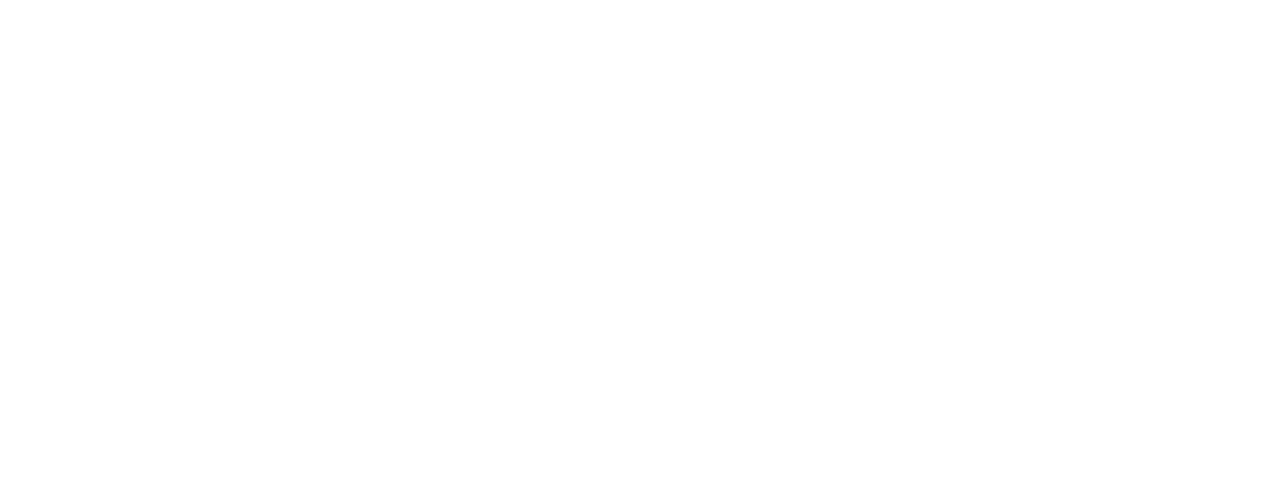
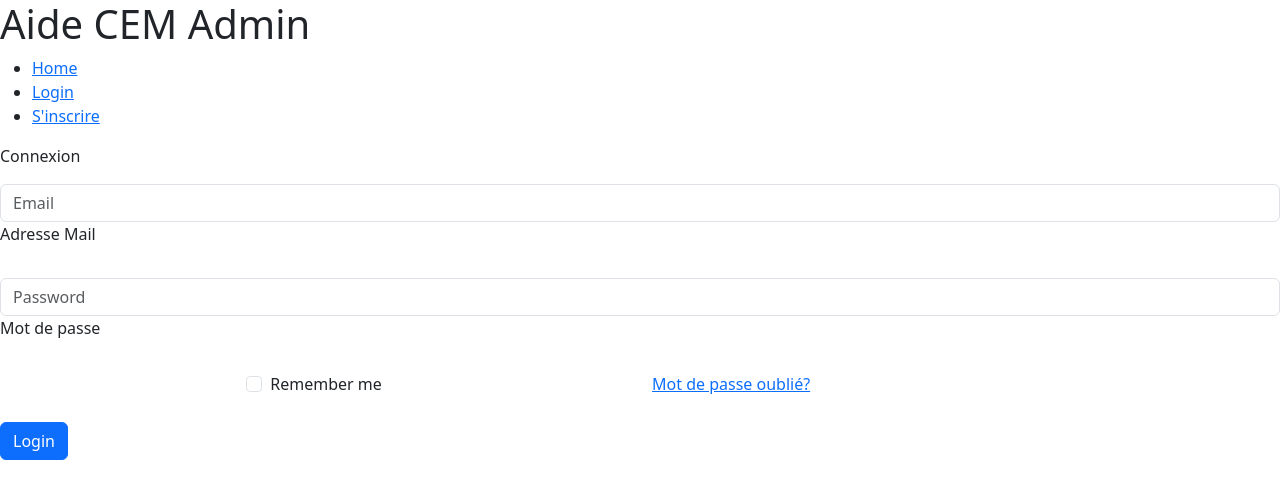
Before and after one commit to Zandary/aide_cem_admin_front, a React (Create React App) app: page /login in a window 1280 px wide. Before the commit this address had no page. Shown: the top 498 px of the page. Built offline with nearby package versions, Linux system fonts and the light colour scheme.

Commit message:
Mande le signup sy login, mila retout user

```diff
--- a/package.json
+++ b/package.json
@@ -7,6 +7,8 @@
     "@testing-library/react": "^13.4.0",
     "@testing-library/user-event": "^13.5.0",
     "axios": "^1.4.0",
+    "bootstrap": "^5.3.1",
+    "firebase": "^10.3.1",
     "react": "^18.2.0",
     "react-dom": "^18.2.0",
     "react-router": "^6.14.2",
--- a/src/App.js
+++ b/src/App.js
@@ -1,20 +1,38 @@
 import './App.css';
-import { BrowserRouter as Router, Routes ,Route } from 'react-router-dom';
-import RegistrationPage from './components/RegistrationPage';
-import Login from './components/Login';
-import Welcome from './components/Welcome';
+import React from 'react';
+import { BrowserRouter as Router, Route, Routes } from 'react-router-dom';
+
+// Import your route components
+import Home from './pages/Home';
+import Login from './pages/Login';
+import SignUp from './pages/SignUp';
+import NotFound from './pages/NotFound';
 
 function App() {
-  return (
-    <Router>
-      <div className="App">
-        <Routes>
-          <Route path='/' element={<Login />} />
-          <Route path='/register' element={<RegistrationPage />} />
-          <Route path='/welcome' element={<Welcome />} />
-        </Routes>
-      </div>
-    </Router>
+  return (<Router>
+    <div>
+      <h1>Aide CEM Admin</h1>
+      {/* Navigation Links */}
+      <nav>
+        <ul>
+          <li><a href="/">Home</a></li>
+          <li><a href="/login">Login</a></li>
+          <li><a href="/signup">S'inscrire</a></li>
+        </ul>
+      </nav>
+
+      {/* Define Routes */}
+      <Routes>
+        <Route path="/" element={<Home />} />
+        <Route path="/login" element={<Login />} />
+        <Route path="/signup" element={<SignUp />} />
+
+        {/* Handle 404 or unknown routes */}
+        <Route path="*" element={<NotFound />} />
+      </Routes>
+    </div>
+  </Router>
+
   );
 }
 
--- a/src/components/Login.jsx
+++ /dev/null
@@ -1,27 +0,0 @@
-import React from "react";
-import { Link } from "react-router-dom";
-import LoginForm from "./LoginForm";
-
-const Login = () => {
-  const handleLogin = (uniqueId, password) => {
-    // Here, you can implement your authentication logic.
-    // You may call an API to validate the user credentials.
-    console.log("Unique ID:", uniqueId);
-    console.log("Mot de passe:", password);
-    // For simplicity, we're just logging the input values.
-  };
-
-  return (
-    <div>
-      <h2>Login Page</h2>
-      <LoginForm onLogin={handleLogin} />
-      {/* Link to the registration page */}
-      <p>
-        Vous n'avez pas de compte?{" "}
-        <Link to="/register">Enregistrez-vous ici</Link>
-      </p>
-    </div>
-  );
-};
-
-export default Login;
--- a/src/components/LoginForm.jsx
+++ /dev/null
@@ -1,51 +0,0 @@
-// LoginForm.js
-import React, { useState } from "react";
-import axios from "axios";
-import { useNavigate } from "react-router-dom";
-
-const LoginForm = ({ onLogin }) => {
-  const [uniqueId, setUniqueId] = useState("");
-  const [password, setPassword] = useState("");
-  const navigate = useNavigate();
-
-  const handleLogin = (e) => {
-    e.preventDefault();
-
-    // Make a POST request to the backend server for login
-    axios
-      .post("http://localhost:5000/login", {
-        uniqueId: uniqueId,
-        password: password,
-      })
-      .then((response) => {
-        console.log(response.data.message);
-        // If login is successful, redirect to the welcome page
-        if (response.data.message === "Login successful") {
-          navigate("/welcome");
-        }
-      })
-      .catch((error) => {
-        console.error(error.response.data.message);
-      });
-  };
-
-  return (
-    <form onSubmit={handleLogin}>
-      <input
-        type="text"
-        placeholder="Unique ID"
-        value={uniqueId}
-        onChange={(e) => setUniqueId(e.target.value)}
-      />
-      <input
-        type="password"
-        placeholder="Password"
-        value={password}
-        onChange={(e) => setPassword(e.target.value)}
-      />
-      <button type="submit">Login</button>
-    </form>
-  );
-};
-
-export default LoginForm;
--- a/src/components/RegistrationPage.jsx
+++ /dev/null
@@ -1,70 +0,0 @@
-import React, { useState } from "react";
-import axios from "axios";
-
-const RegistrationPage = () => {
-  const [formData, setFormData] = useState({
-    name: "",
-    surname: "",
-    uniqueId: "",
-    password: "",
-  });
-
-  const handleChange = (event) => {
-    const { name, value } = event.target;
-    setFormData({ ...formData, [name]: value });
-  };
-
-  const handleSubmit = (event) => {
-    event.preventDefault();
-    axios
-      .post("http://localhost:5000/api/register", formData)
-      .then((response) => {
-        console.log("from react", response.data);
-        // You can add a success message or redirect to another page here
-      })
-      .catch((error) => {
-        console.error("from react", error);
-        console.log(formData);
-        // You can add an error message here
-      });
-  };
-
-  return (
-    <div>
-      <h1>Page d'enregistrement</h1>
-      <form onSubmit={handleSubmit}>
-        <label>Nom:</label>
-        <input
-          type="text"
-          name="name"
-          value={formData.name}
-          onChange={handleChange}
-        />
-        <label>Prénom:</label>
-        <input
-          type="text"
-          name="surname"
-          value={formData.surname}
-          onChange={handleChange}
-        />
-        <label>Unique ID:</label>
-        <input
-          type="text"
-          name="uniqueId"
-          value={formData.uniqueId}
-          onChange={handleChange}
-        />
-        <label>Mot de passe:</label>
-        <input
-          type="password"
-          name="password"
-          value={formData.password}
-          onChange={handleChange}
-        />
-        <button type="submit">Register</button>
-      </form>
-    </div>
-  );
-};
-
-export default RegistrationPage;
--- a/src/components/Welcome.jsx
+++ /dev/null
@@ -1,11 +0,0 @@
-import React from "react";
-
-const Welcome = () => {
-  return (
-    <div>
-      <h2>Tongasoa eto amin'ny Aide CEM!</h2>
-    </div>
-  );
-};
-
-export default Welcome;
--- /dev/null
+++ b/src/firebase.js
@@ -0,0 +1,21 @@
+// Import the functions you need from the SDKs you need
+import { initializeApp } from "firebase/app";
+import { getAuth } from "firebase/auth"
+// TODO: Add SDKs for Firebase products that you want to use
+// https://firebase.google.com/docs/web/setup#available-libraries
+
+// Your web app's Firebase configuration
+const firebaseConfig = {
+  apiKey: "AIzaSyBafme0xHR863BjdWzMVedWTSIRJlU7pZM",
+  authDomain: "aide-9593e.firebaseapp.com",
+  projectId: "aide-9593e",
+  storageBucket: "aide-9593e.appspot.com",
+  messagingSenderId: "721197785405",
+  appId: "1:721197785405:web:723ffaf8ca1d9a72e9e554"
+};
+
+// Initialize Firebase
+const app = initializeApp(firebaseConfig);
+const auth = getAuth(app);
+
+export {app, auth}
--- /dev/null
+++ b/src/pages/Home.jsx
@@ -0,0 +1,7 @@
+import React from "react";
+
+const Home = () => {
+  return <div>Home</div>;
+};
+
+export default Home;
--- /dev/null
+++ b/src/pages/Login.jsx
@@ -0,0 +1,91 @@
+import React, { useState } from "react";
+import { auth, app } from "../firebase";
+import { signInWithEmailAndPassword } from "firebase/auth";
+import "bootstrap/dist/css/bootstrap.min.css";
+
+const Login = () => {
+  const [email, setEmail] = useState("");
+  const [password, setPassword] = useState("");
+
+  console.log(email, password);
+
+  const signIn = (e) => {
+    e.preventDefault();
+    signInWithEmailAndPassword(auth, email, password)
+      .then((userCredential) => {
+        // Signed in
+        console.log(userCredential.user);
+        // ...
+      })
+      .catch((error) => {
+        console.log(error);
+      });
+  };
+
+  return (
+    <div>
+      <p>Connexion</p>
+      <form onSubmit={signIn}>
+        <div className="form-outline mb-4">
+          <input
+            id="form2Example1-3"
+            className="form-control"
+            type="email"
+            name=""
+            placeholder="Email"
+            value={email}
+            onChange={(e) => setEmail(e.target.value)}
+          />
+          <label className="form-label" htmlFor="form2Example1-3">
+            Adresse Mail
+          </label>
+        </div>
+
+        <div className="form-outline mb-4">
+          <input
+            id="form2Example1-4"
+            className="form-control"
+            type="password"
+            name=""
+            placeholder="Password"
+            value={password}
+            onChange={(e) => setPassword(e.target.value)}
+          />
+          <label className="form-label" htmlFor="form2Example1-4">
+            Mot de passe
+          </label>
+        </div>
+
+        {/* 2 column grid layout for inline styling */}
+        <div className="row mb-4">
+          <div className="col d-flex justify-content-center">
+            {/* Checkbox  */}
+            <div className="form-check">
+              <input
+                className="form-check-input"
+                type="checkbox"
+                value=""
+                id="form2Example31"
+              />
+              <label className="form-check-label" htmlFor="form2Example31">
+                {" "}
+                Remember me{" "}
+              </label>
+            </div>
+          </div>
+
+          <div className="col">
+            {/* Simple link */}
+            <a href="#!">Mot de passe oublié?</a>
+          </div>
+        </div>
+
+        <button type="submit" className="btn btn-primary btn-block mb-4">
+          Login
+        </button>
+      </form>
+    </div>
+  );
+};
+
+export default Login;
--- /dev/null
+++ b/src/pages/NotFound.jsx
@@ -0,0 +1,7 @@
+import React from "react";
+
+const NotFound = () => {
+  return <div>NotFound</div>;
+};
+
+export default NotFound;
--- /dev/null
+++ b/src/pages/SignUp.jsx
@@ -0,0 +1,66 @@
+import React, { useState } from "react";
+import { auth, app } from "../firebase";
+import { createUserWithEmailAndPassword } from "firebase/auth";
+
+const SignUp = () => {
+  const [email, setEmail] = useState("");
+  const [password, setPassword] = useState("");
+
+  console.log(email, password);
+
+  const signUp = (e) => {
+    e.preventDefault();
+    createUserWithEmailAndPassword(auth, email, password)
+      .then((userCredential) => {
+        // Signed in
+        console.log(userCredential.user);
+        // ...
+      })
+      .catch((error) => {
+        console.log(error);
+      });
+  };
+
+  return (
+    <div>
+      <p>Inscription</p>
+      <form onSubmit={signUp}>
+        <div className="form-outline mb-4">
+          <input
+            id="form2Example1-1"
+            className="form-control"
+            type="email"
+            name=""
+            placeholder="Email"
+            value={email}
+            onChange={(e) => setEmail(e.target.value)}
+          />
+          <label className="form-label" htmlFor="form2Example1-1">
+            Adresse Mail
+          </label>
+        </div>
+
+        <div className="form-outline mb-4">
+          <input
+            id="form2Example1-2"
+            className="form-control"
+            type="password"
+            name=""
+            placeholder="Password"
+            value={password}
+            onChange={(e) => setPassword(e.target.value)}
+          />
+          <label className="form-label" htmlFor="form2Example1-2">
+            Mot de passe
+          </label>
+        </div>
+
+        <button type="submit" className="btn btn-primary btn-block mb-4">
+          Login
+        </button>
+      </form>
+    </div>
+  );
+};
+
+export default SignUp;
```
Also changed, not shown: 1 other file (tests, documents, lock files or other folders).
